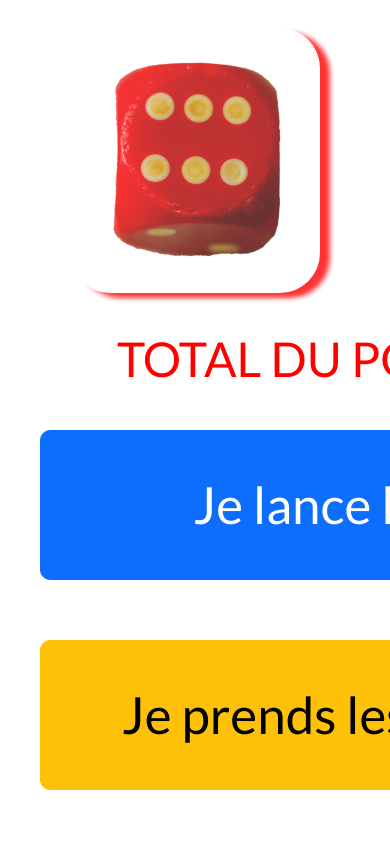
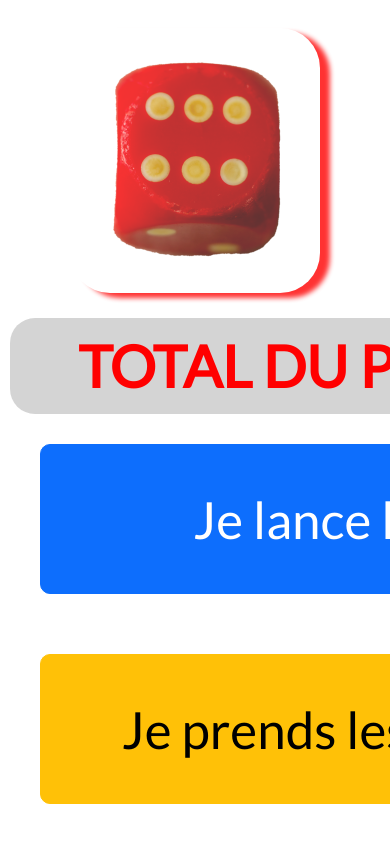
Before and after one commit to jpLedos/dicegames, a plain HTML site: page index.html in a window 390 px wide. Shown: the part 838-1681 px from the top of the page. Drawn offline with nearby package versions, Linux system fonts and the light colour scheme.

Commit message:
font modification for round

```diff
--- a/style.css
+++ b/style.css
@@ -52,7 +52,9 @@ div {
   font-size: 4rem;
 }
 #round-container {
-  border : 1 red solid;
+
+  background-color: rgba(169, 169, 169, 0.5);
+  border-radius: 25px;
 }
 /* media query pour les phone ------------ */
 @media screen and (max-width: 992px) {
@@ -77,7 +79,9 @@ div {
     width : 600px;
     margin: auto;
     margin-top: 25px;
-    font-size: 1.5em;
+    font-size: 1.8em;
+    font-weight: bolder;
+
   }
 
 .btn {
```
